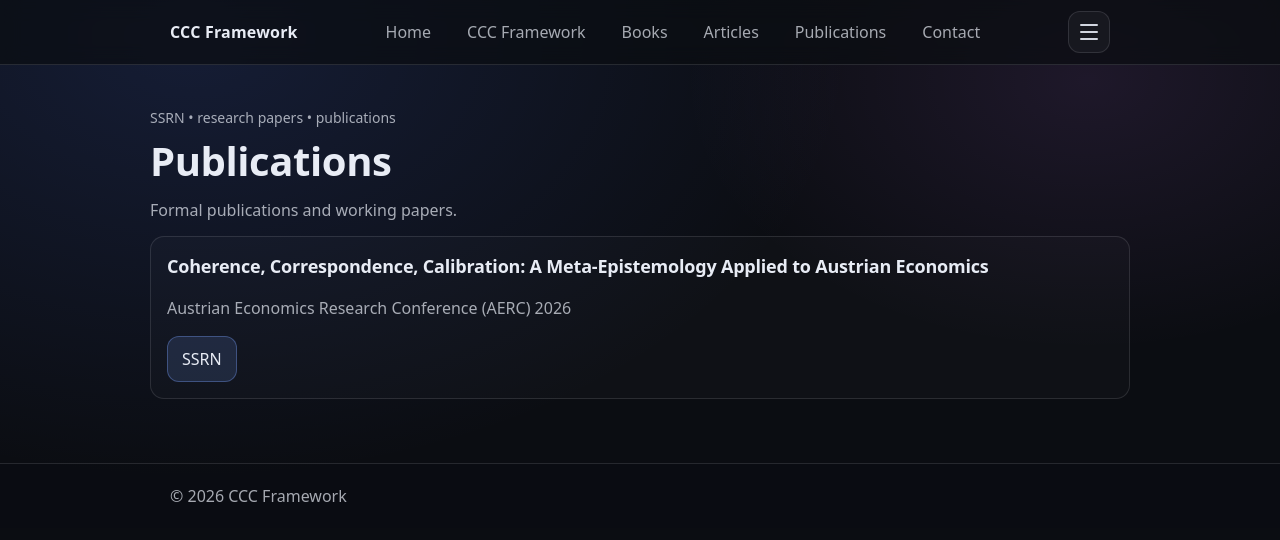
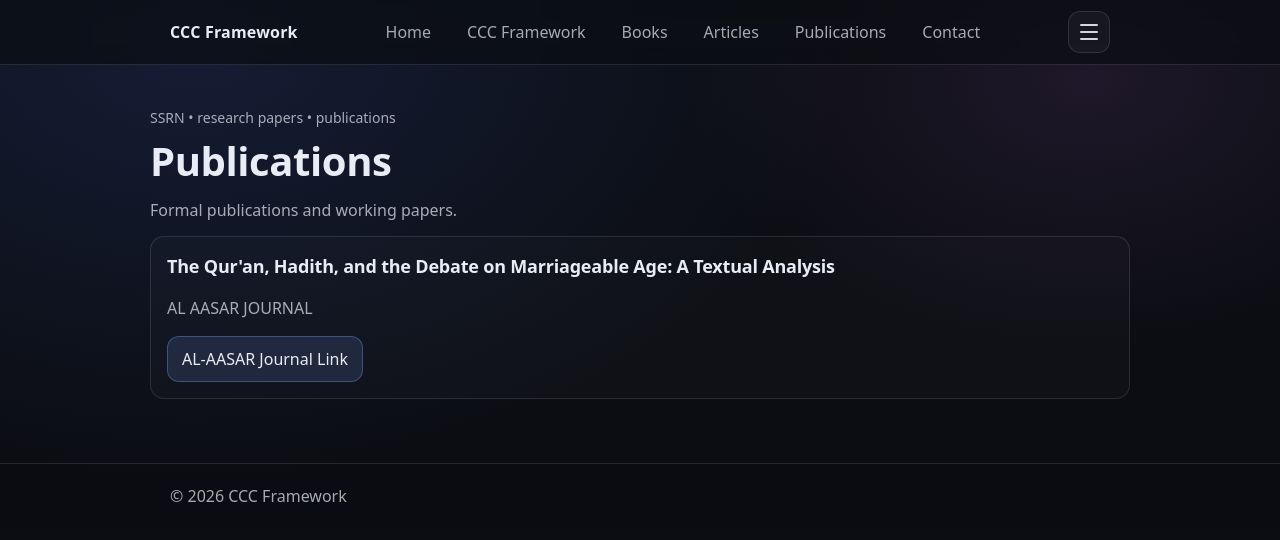
Before and after one commit to azfarsamin/cccframework, a Next.js app: page /mypublications in a window 1280 px wide. Shown: the top 540 px of the page. Built offline with nearby package versions, Linux system fonts and the light colour scheme.

Commit message:
Update page.tsx

```diff
--- a/app/mypublications/page.tsx
+++ b/app/mypublications/page.tsx
@@ -23,21 +23,21 @@ export default function PublicationsPage() {
           <div className="bookMeta">
 
             <div className="bookTitle">
-              Coherence, Correspondence, Calibration: A Meta-Epistemology Applied to Austrian Economics
+              The Qur'an, Hadith, and the Debate on Marriageable Age: A Textual Analysis
             </div>
 
             <div className="muted">
-              Austrian Economics Research Conference (AERC) 2026
+              AL AASAR JOURNAL
             </div>
 
             <div className="bookActions">
               <a
                 className="button primary"
-                href="#"
+                href="https://al-aasar.com/index.php/Journal/article/view/816"
                 target="_blank"
                 rel="noreferrer"
               >
-                SSRN
+                AL-AASAR Journal Link
               </a>
             </div>
 
```
